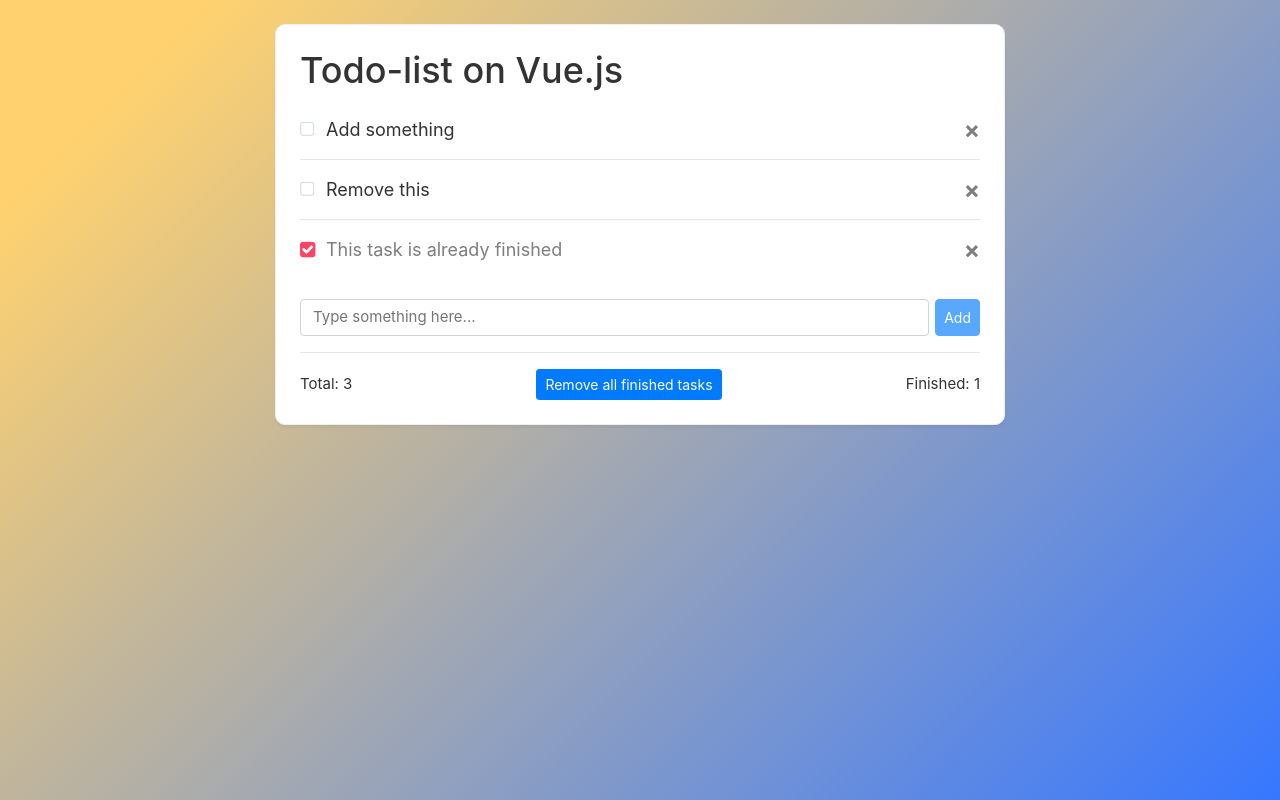
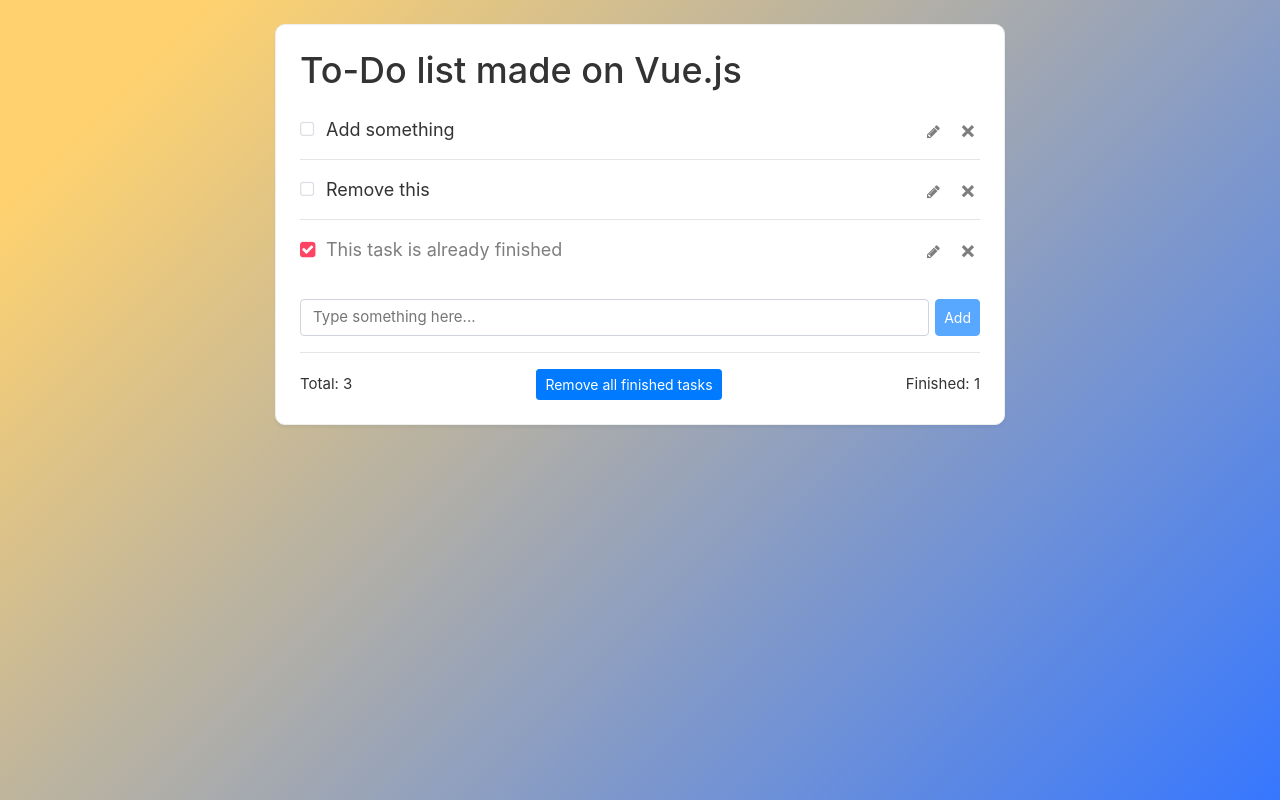
Before and after one commit to keztheslayer/vue-todo, a Vue app: page / in a window 1280 px wide. Built offline with nearby package versions, Linux system fonts and the light colour scheme.

Commit message:
Tasks now are editable via window.prompt

```diff
--- a/src/App.vue
+++ b/src/App.vue
@@ -4,7 +4,7 @@
             <div class="col-lg-8 col-12 mx-auto">
                 <div class="todo">
                     <h1 class="todo__title">
-                        Todo-list on Vue.js
+                        {{ title }}
                     </h1>
                     <app-item
                         v-for="(item, index) in list"
@@ -15,6 +15,7 @@
                         :hide-divider="index < list.length - 1"
                         @itemRemoved="remove"
                         @itemChecked="check"
+                        @itemTextChanged="edit"
                     />
                     <app-form
                         @itemAdded="add"
@@ -47,7 +48,8 @@
     },
     data() {
         return {
-            list : [
+            title : 'To-Do list made on Vue.js',
+            list  : [
                 {
                     text      : 'Add something',
                     isChecked : false,
@@ -96,14 +98,20 @@
             item.isChecked = !item.isChecked;
             localStorage.setItem( STORAGE_KEY, JSON.stringify( this.list ) );
         },
-        remove( i ) {
-            this.list.splice( i, 1 );
-            localStorage.setItem( STORAGE_KEY, JSON.stringify( this.list ) );
-        },
         clean() {
             this.list = this.list.filter( ( item ) => {
                 return !item.isChecked;
             } );
+            localStorage.setItem( STORAGE_KEY, JSON.stringify( this.list ) );
+        },
+        edit( newText, i ) {
+            let item = this.list[ i ];
+
+            item.text = newText;
+            localStorage.setItem( STORAGE_KEY, JSON.stringify( this.list ) );
+        },
+        remove( i ) {
+            this.list.splice( i, 1 );
             localStorage.setItem( STORAGE_KEY, JSON.stringify( this.list ) );
         },
         saveToLocal() {
--- a/src/components/Item.vue
+++ b/src/components/Item.vue
@@ -13,6 +13,10 @@
                 >
                 <span class="todo__list-item-text">{{ text }}</span>
             </label>
+            <button
+                class="todo__list-item-edit"
+                @click="emitItemTextChange"
+            />
             <button
                 type="button"
                 class="close todo__remove-btn"
@@ -45,12 +49,22 @@
             default : true,
         },
     },
+    data() {
+        return {
+            itemText : this.text,
+        };
+    },
     methods : {
         emitRemove() {
             this.$emit( 'itemRemoved', this.index );
         },
         emitItemCheck() {
             this.$emit( 'itemChecked', this.index );
+        },
+        emitItemTextChange() {
+            this.itemText = window.prompt( 'Edit task', this.itemText ) || this.itemText;
+
+            this.$emit( 'itemTextChanged', this.itemText, this.index );
         },
     },
 };
@@ -85,6 +99,35 @@
         flex-wrap: nowrap;
         justify-content: space-between;
         align-items: center;
+    }
+
+    &__list-item-edit {
+        display: block;
+        width: 24px;
+        height: 24px;
+        background: transparent;
+        border: none;
+        appearance: none;
+        margin-right: 12px;
+
+        &:focus {
+            outline: none;
+        }
+    }
+
+    &__list-item-edit:before {
+        content: '\f040';
+        cursor: pointer;
+        color: #000;
+        font: 15px "fontAwesome";
+        line-height: 1;
+        width: 1em;
+        display: inline-block;
+        opacity: 0.5;
+        transition: opacity 0.3s;
+    }
+    &__list-item-edit:hover:before {
+        opacity: 1;
     }
 
     &__checkbox + &__list-item-text:hover:before {
@@ -122,7 +165,8 @@
 
     &__remove-btn {
         display: block;
-        padding-left: 6px;
+        width: 24px;
+        height: 24px;
 
         &:focus {
             outline: none;
```
Also changed, not shown: 7 other files (tests, documents, lock files or other folders). Lines whose indentation alone changed are shown as unchanged.
